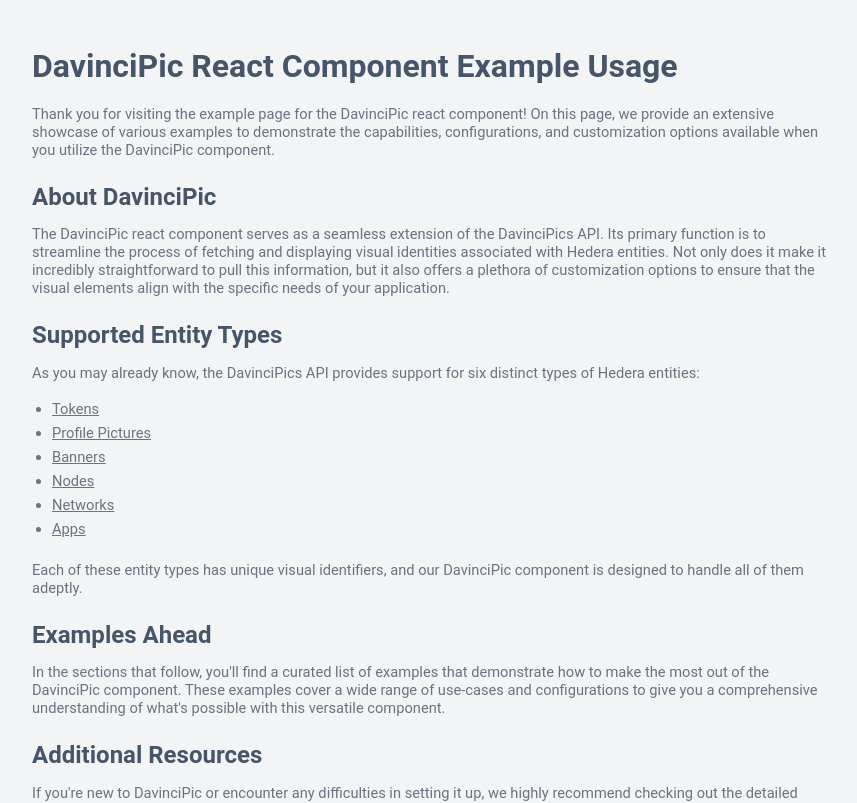
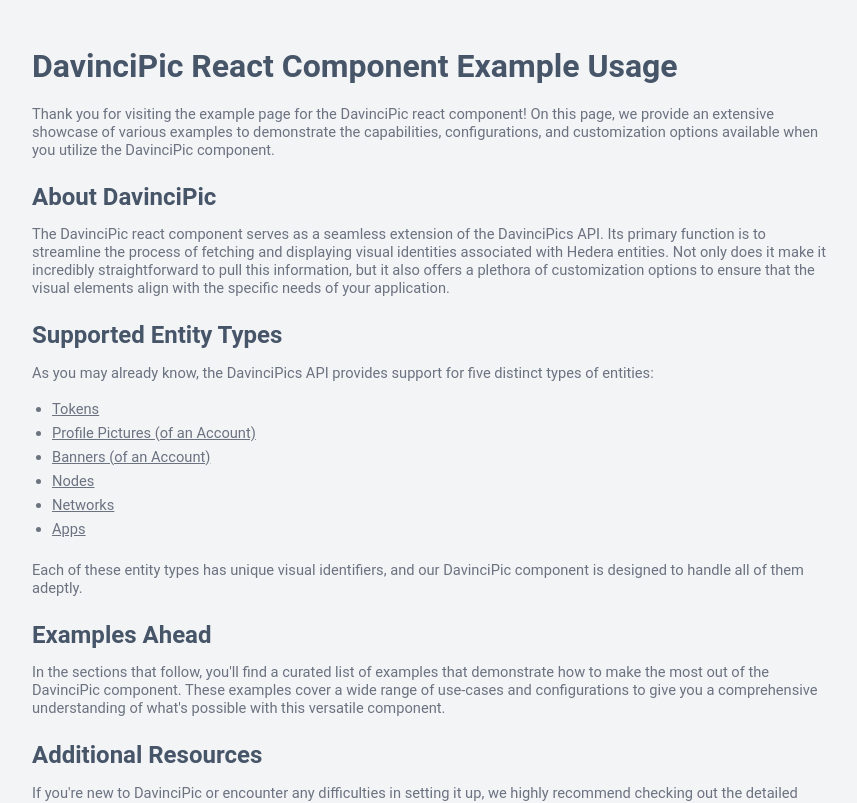
Before and after one commit to DaVinciGraph/DavinciPic, a React (Create React App) app: page / in a window 1280 px wide. Shown: the top 803 px of the page, without its empty margins (208-1065 px from the left). Built offline with nearby package versions, Linux system fonts and the light colour scheme; no server answers.

Commit message:
Minor Modification on example page

```diff
--- a/src/App.tsx
+++ b/src/App.tsx
@@ -41,16 +41,16 @@
 					elements align with the specific needs of your application.
 				</p>
 				<h3>Supported Entity Types</h3>
-				<p>As you may already know, the DavinciPics API provides support for six distinct types of Hedera entities:</p>
+				<p>As you may already know, the DavinciPics API provides support for five distinct types of entities:</p>
 				<ul>
 					<li>
 						<a href="#token">Tokens</a>
 					</li>
 					<li>
-						<a href="#profile">Profile Pictures</a>
+						<a href="#profile">Profile Pictures (of an Account)</a>
 					</li>
 					<li>
-						<a href="#banner">Banners</a>
+						<a href="#banner">Banners (of an Account)</a>
 					</li>
 					<li>
 						<a href="#node">Nodes</a>
```
Also changed, not shown: 21 other files (tests, documents, lock files or other folders).
